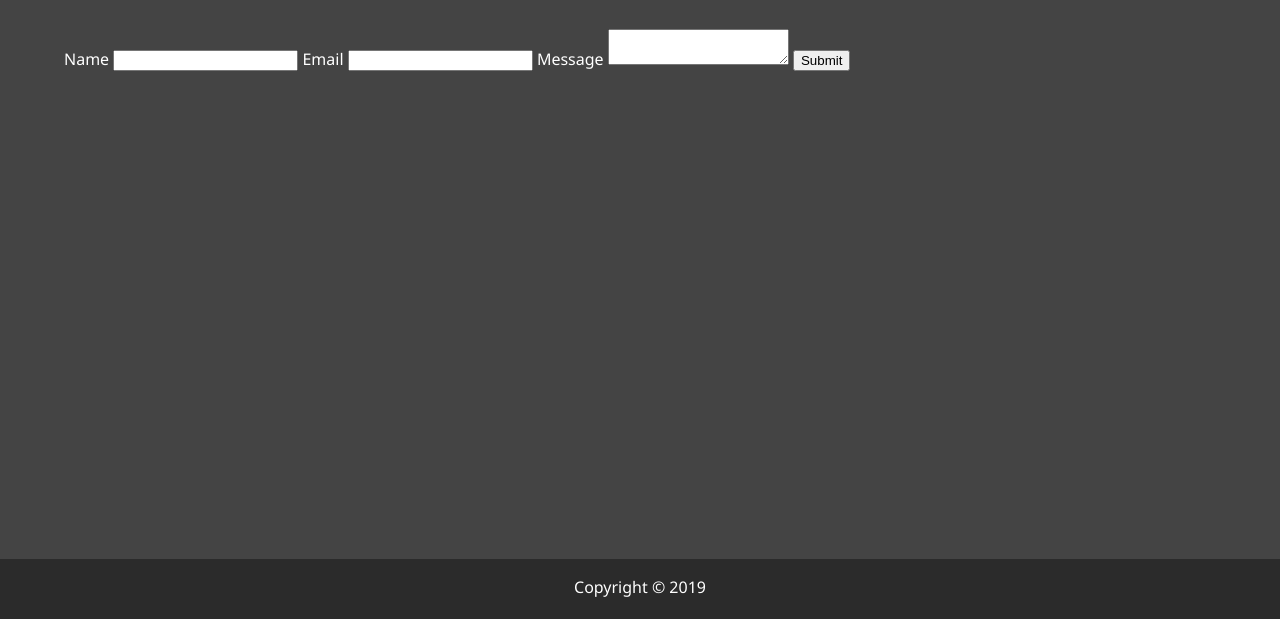
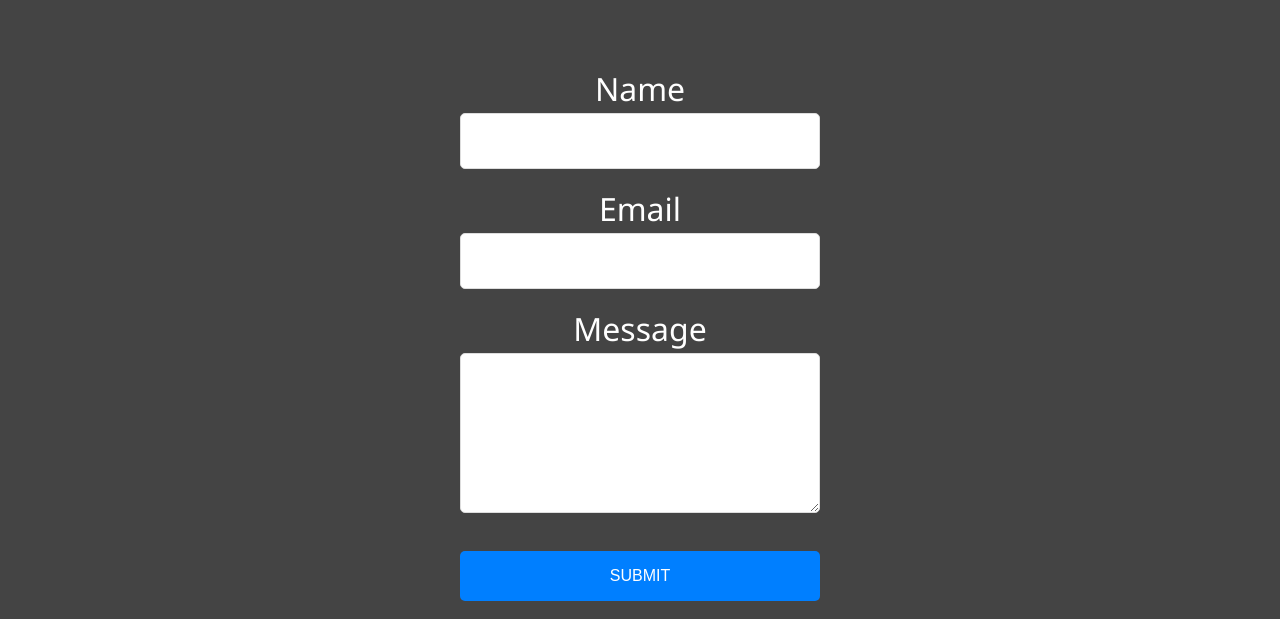
Before and after one commit to SaladinsRevenge/modern_portfolio, a website: page dist/contact.html in a window 1280 px wide. Shown: the part 181-800 px from the top of the page. Drawn offline with Linux system fonts and the light colour scheme.

Commit message:
Added contact form to contact

```diff
--- a/scss/main.scss
+++ b/scss/main.scss
@@ -149,26 +149,46 @@ main {
 
 ///////////////////////////// Contact Page ///////////////////////////
 
-.boxes {
-  display: flex;
-  flex-wrap: wrap;
-  justify-content: space-evenly;
-  margin-top: 1rem;
+.main-form {
+  margin: 30px auto;
+  max-width: 400px;
+  padding: 20px;
 
-  div {
+  .form-group {
+    margin-top: 1rem;
+  }
+  .form-group label {
+    display: block;
     font-size: 2rem;
-    border: 3px #fff solid;
-    padding: 1.5rem 2.5rem;
-    margin-bottom: 3rem;
-    @include easeOut;
-
-    &:hover {
-      background: $secondary-color;
-      color: set-text-color($secondary-color);
-      span {
-        color: set-text-color($secondary-color);
-      }
-    }
+    text-align: center;
+  }
+  .form-group input,
+  .form-group textarea {
+    width: 100%;
+    padding: 1rem;
+    border: #ddd 1px solid;
+    border-radius: 5px;
+    font-size: 1rem;
+    font-family: 'Segoe UI', Tahoma, Geneva, Verdana, sans-serif;
+  }
+  textarea {
+    height: 10rem;
+  }
+  &:focus {
+    border-color: $secondary-color;
+  }
+  button {
+    display: block;
+    border: none;
+    border-radius: 5px;
+    width: 100%;
+    padding: 1rem;
+    margin-top: 2rem;
+    background: $secondary-color;
+    color: #fff;
+    text-transform: uppercase;
+    font-size: 1rem;
+    cursor: pointer;
   }
 }
 
```
Also changed, not shown: dist/contact.html, dist/css/main.css, dist/work.html.
